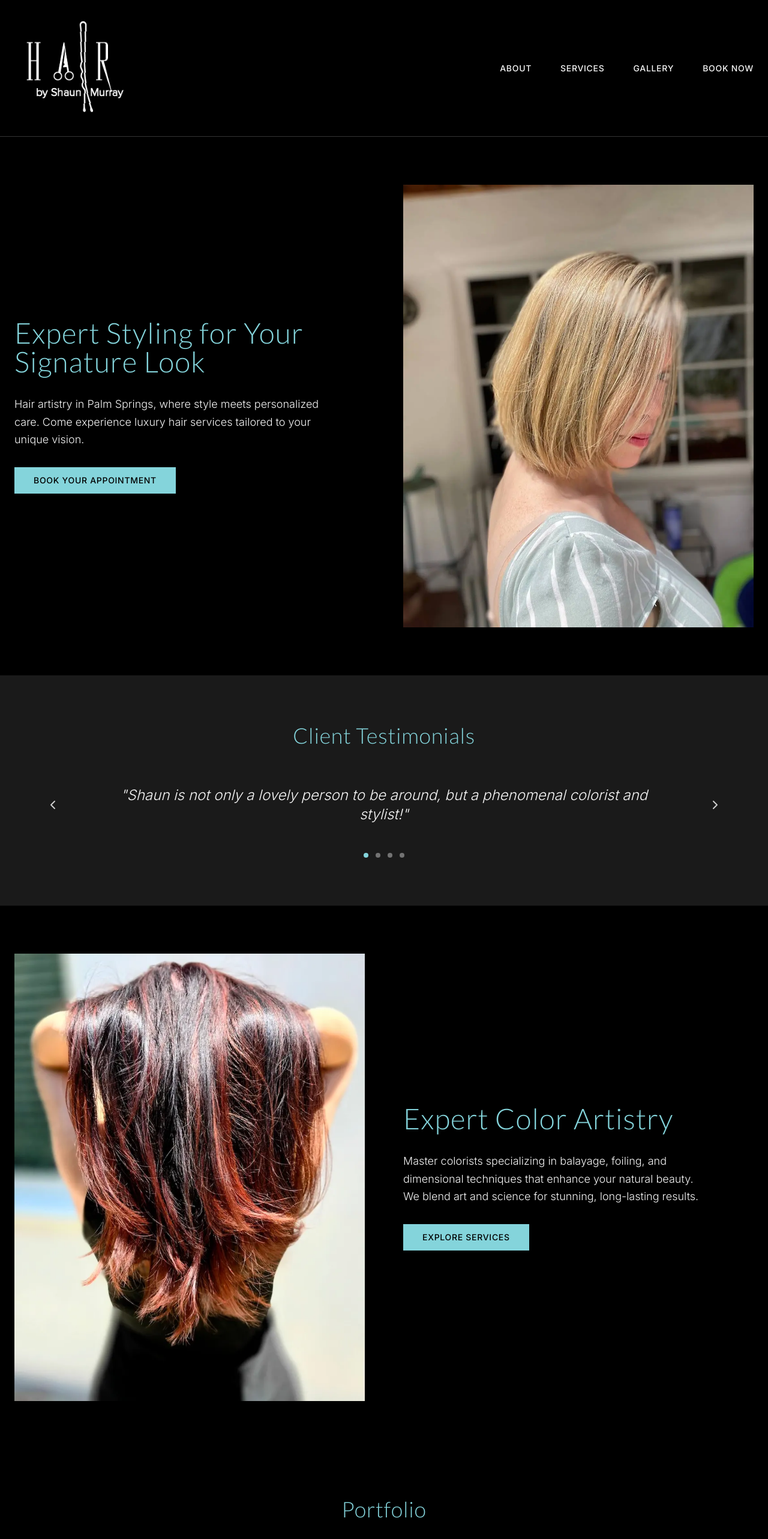
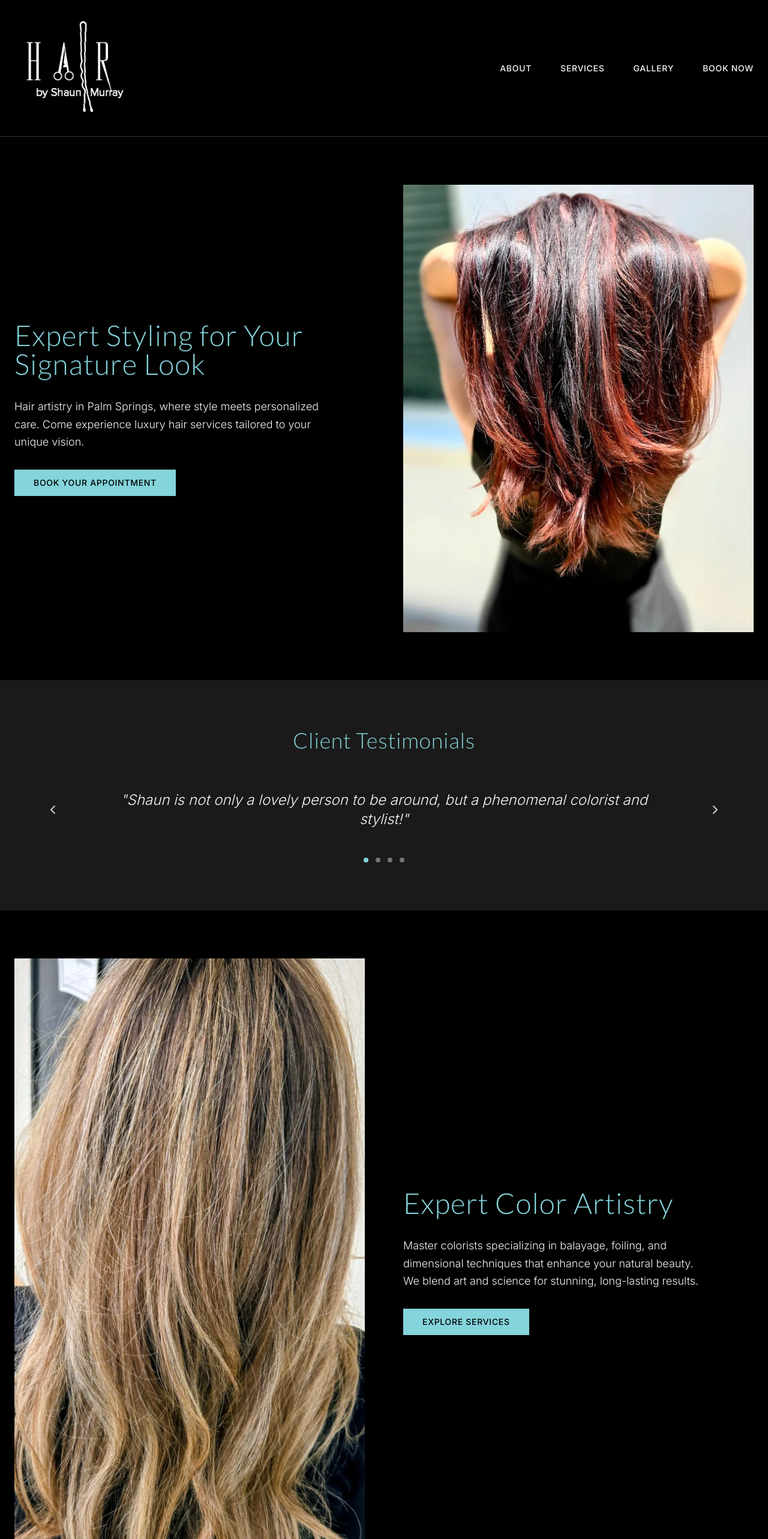
Before and after one commit to jbentley10/hair-by-shaun-murray, a Next.js app: page / in a window 1280 px wide. Shown: the top 2566 px of the page at 60% size. Built offline with nearby package versions, Linux system fonts and the light colour scheme.

Commit message:
feat: update homepage with new blonde highlights image
Move existing image to top section and add new highlights image
with improved alt text for accessibility

Co-authored-by: John Bentley <3644135+jbentley10@users.noreply.github.com>

```diff
--- a/app/page.tsx
+++ b/app/page.tsx
@@ -13,8 +13,8 @@ export default function Page() {
         bodyText="Hair artistry in Palm Springs, where style meets personalized care. Come experience luxury hair services tailored to your unique vision."
         buttonLink="/book-now"
         buttonText="Book Your Appointment"
-        image="/hair-10.webp?height=600&width=500"
-        imageAlt="Professional hair styling example showing a woman with beautifully styled brown hair with highlights"
+        image="/hair-11.webp?height=600&width=600"
+        imageAlt="Hair color transformation showing before and after - blonde hair transformed to vibrant purple"
       />
       <Testimonials />
       <TwoColumnBlock
@@ -22,8 +22,8 @@ export default function Page() {
         bodyText="Master colorists specializing in balayage, foiling, and dimensional techniques that enhance your natural beauty. We blend art and science for stunning, long-lasting results."
         buttonLink="/services"
         buttonText="Explore Services"
-        image="/hair-11.webp?height=600&width=600"
-        imageAlt="Hair color transformation showing before and after - blonde hair transformed to vibrant purple"
+        image="/blonde-highlights.webp?height=600&width=500"
+        imageAlt="Beautiful blonde hair with professional highlights and lowlights showing expert color artistry and dimensional techniques"
         reverse={true}
       />
       <Gallery hasButton={true} limit={3} />
```
Also changed, not shown: public/blonde-highlights.webp (added).
